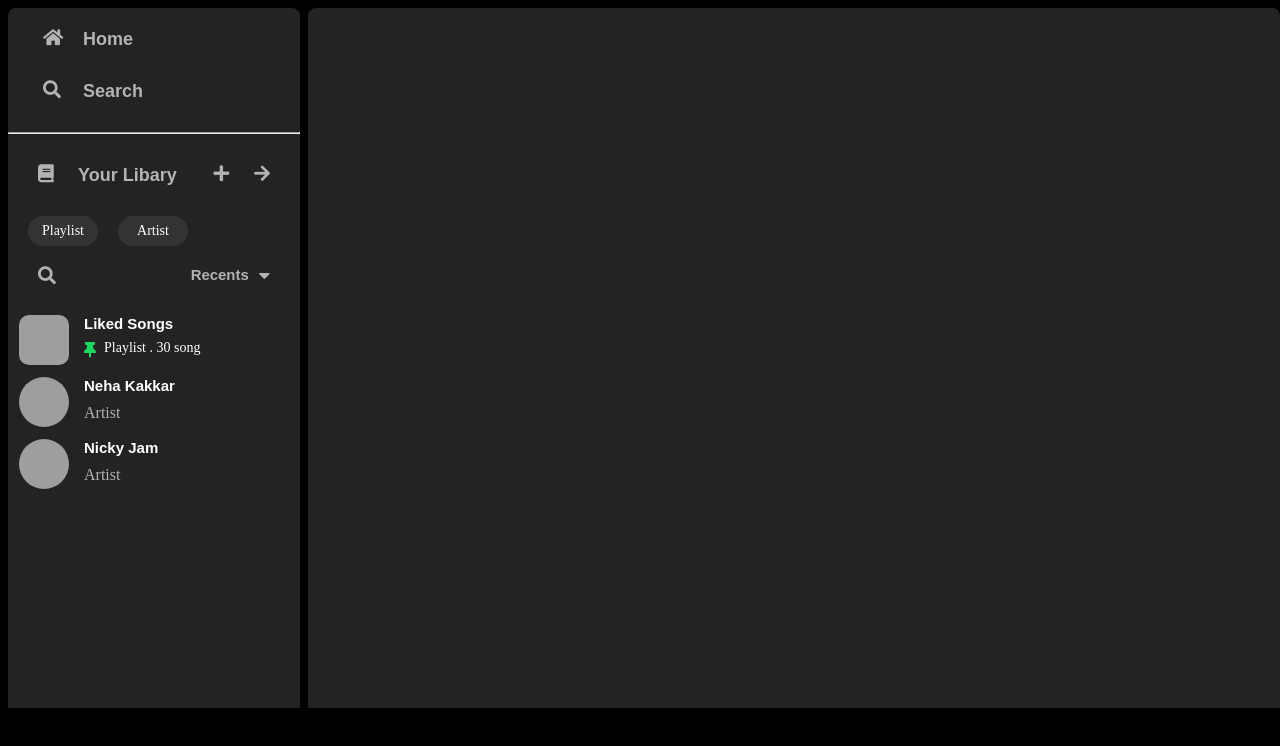
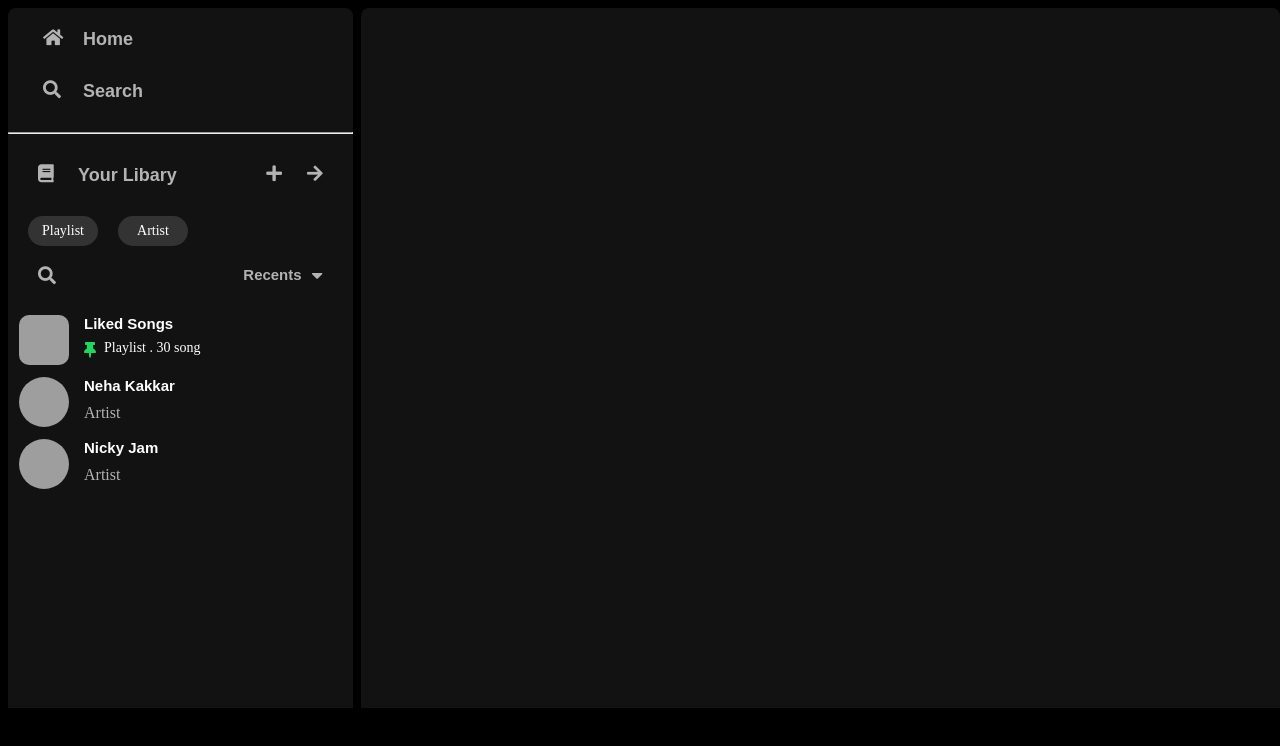
Before and after one commit to sakshichauhan127332/spotify-clone, a plain HTML site: page homepage.html in a window 1280 px wide. Drawn offline with Linux system fonts and the light colour scheme; grey boxes are pictures that could not be loaded.

Commit message:
color changes

```diff
--- a/home.css
+++ b/home.css
@@ -20,10 +20,10 @@ body {
 /* sidebar */
 .sidebar {
     height: calc(100% - 8px);
-    width: calc(24%);
+    width: calc(30%);
     margin-left: 8px;
     margin-top: 8px;
-    background-color: #232323;
+    background-color: #121212;
     border-radius: 8px;
     display: list-item;
 }
@@ -137,7 +137,7 @@ h5 {
     margin-left: 8px;
     margin-top: 8px;
     border-radius: 8px;
-    background-color: #232323;
+    background-color: #121212;
 }
 .player {
     height: 92px;
```
